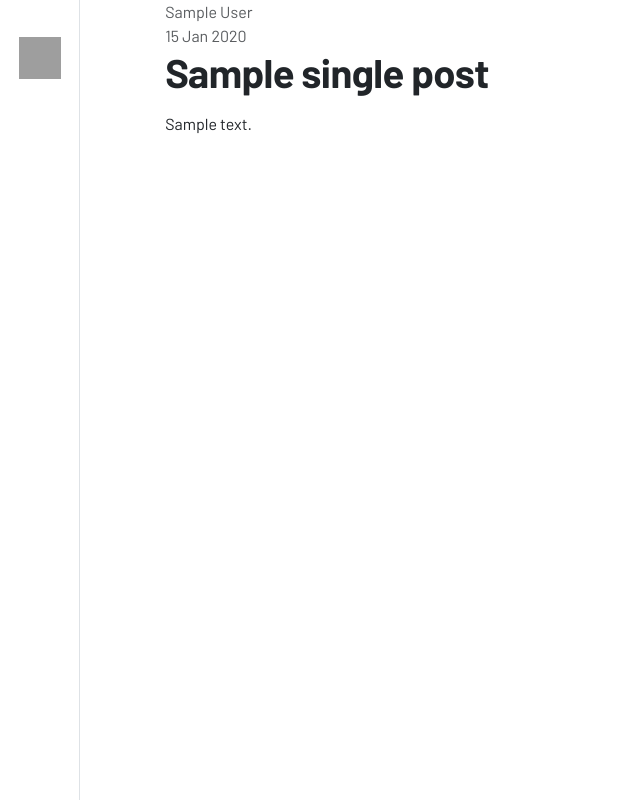
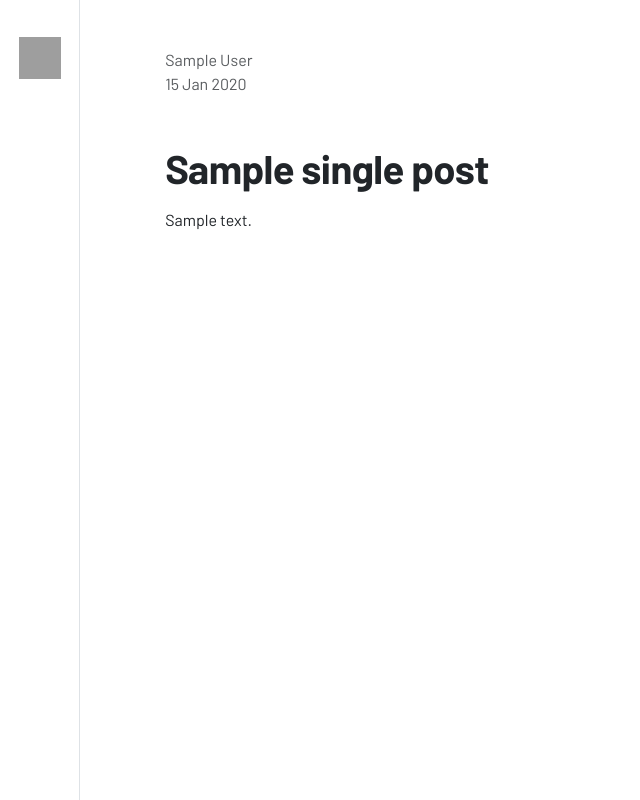
Before and after one commit to jmroczkowski99/django-djheatblog, a Django app: template djheatblog/djheatblog/templates/blog/single.html in a window 1280 px wide. Shown: the whole page, without its empty margins (0-640 px from the left). Run offline with Django 4.2, Linux system fonts and the light colour scheme; the template is opened without the code that fills it: most values are stand-ins (such as "Sample title", 1, 10 or a date in 2020); some libraries are stand-ins or nearby versions; grey boxes are pictures that could not be loaded.

Commit message:
feat: add padding to middle block and update date

```diff
--- a/djheatblog/djheatblog/templates/base/3-col-template.html
+++ b/djheatblog/djheatblog/templates/base/3-col-template.html
@@ -16,7 +16,7 @@
 <div class="container" style="max-width: 1500px!important;">
     <div class="row">
         <div class="col-navbar">{% block content-left %}{% endblock %}</div>
-        <div class="col-12 col-lg-8">{% block content-mid %}{% endblock %}</div>
+        <div class="col-12 col-lg-8 pt-5 px-4 px-md-5">{% block content-mid %}{% endblock %}</div>
         <div class="d-none d-lg-block col-lg-3">{% block content-right %}{% endblock %}</div>
     </div>
 
--- a/djheatblog/djheatblog/templates/blog/single.html
+++ b/djheatblog/djheatblog/templates/blog/single.html
@@ -14,7 +14,7 @@
 
 <div class="blogger center mx-auto" style="max-width: 683px;">
     <div class="text-muted">{{single_post.author}}</div>
-    <div class="text-muted">{{single_post.updated_at|date:"d M Y"}}</div>
+    <div class="text-muted pb-5">{{single_post.updated_at|date:"d M Y"}}</div>
     <h1 class="fw-bold pb-2">{{single_post.title}}</h1>
     {{single_post.content}}
 </div>
```
